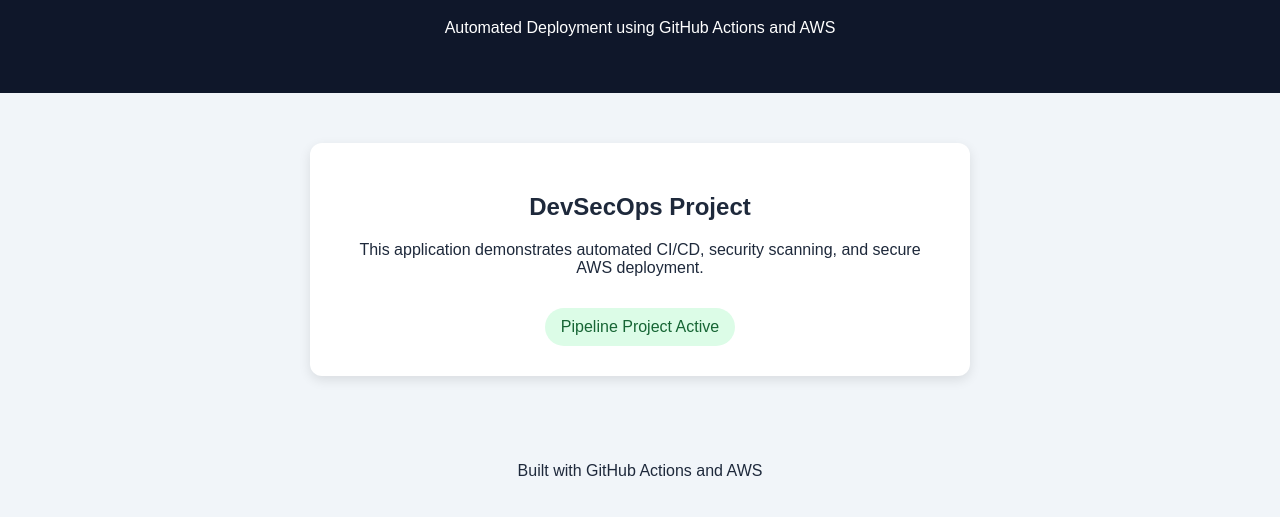
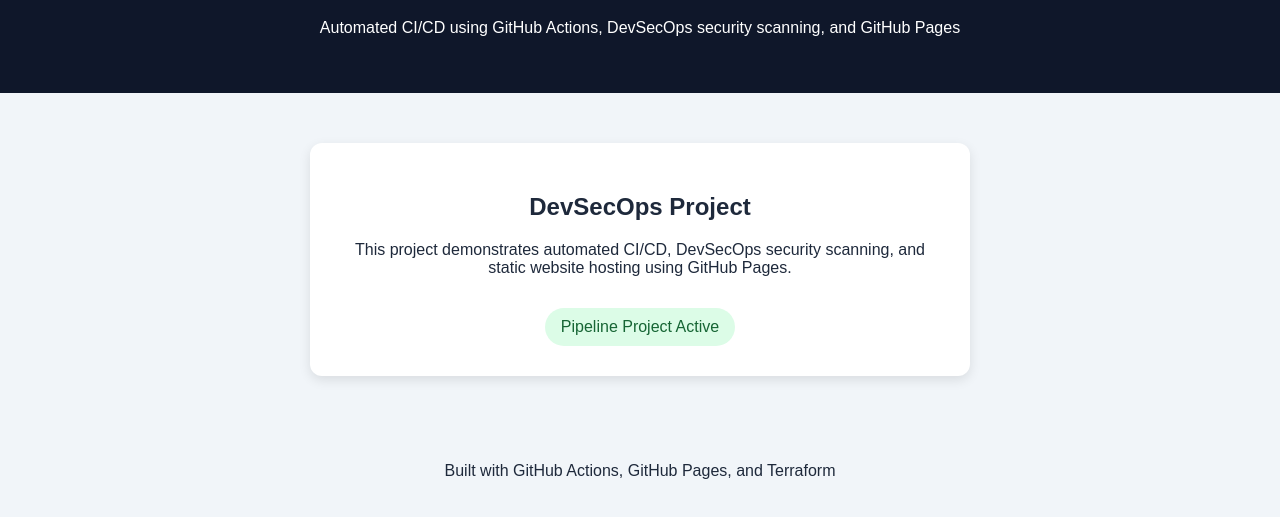
Before and after one commit to Harishkv25-coder/Secure-CICD-DevSecOps, a plain HTML site: page index.html in a window 1280 px wide. Shown: the part 101-618 px from the top of the page. Drawn offline with Linux system fonts and the light colour scheme.

Commit message:
Update website content for GitHub Pages
Updated project description to include DevSecOps and GitHub Pages.

```diff
--- a/index.html
+++ b/index.html
@@ -12,7 +12,7 @@
 
     <header>
         <h1>Secure CI/CD Pipeline</h1>
-        <p>Automated Deployment using GitHub Actions and AWS</p>
+        <p>Automated CI/CD using GitHub Actions, DevSecOps security scanning, and GitHub Pages</p>
     </header>
 
     <main>
@@ -20,8 +20,8 @@
             <h2>DevSecOps Project</h2>
 
             <p>
-                This application demonstrates automated CI/CD,
-                security scanning, and secure AWS deployment.
+                This project demonstrates automated CI/CD,
+                DevSecOps security scanning, and static website hosting using GitHub Pages.
             </p>
 
             <span class="status">
@@ -31,7 +31,7 @@
     </main>
 
     <footer>
-        <p>Built with GitHub Actions and AWS</p>
+        <p>Built with GitHub Actions, GitHub Pages, and Terraform</p>
     </footer>
 
 </body>
```
